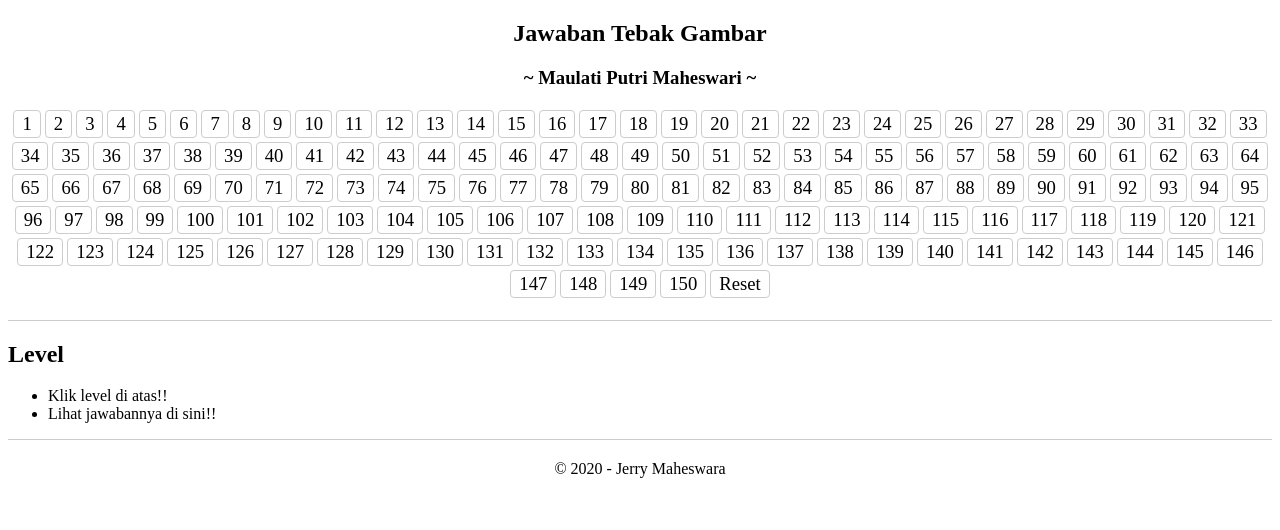
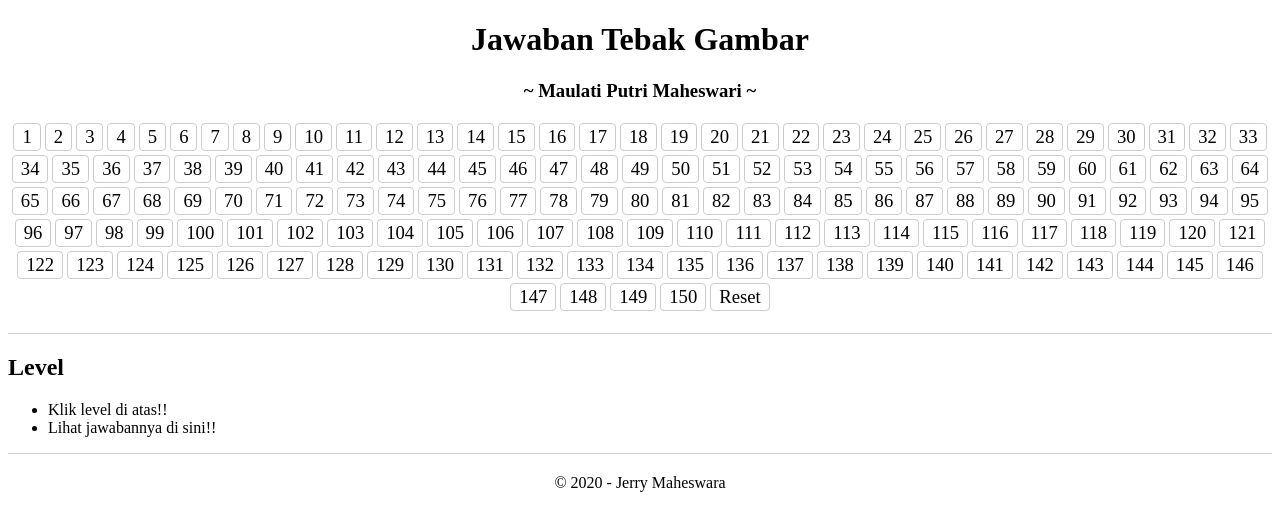
Before and after one commit to daanrama/tebakgambar-1, a plain HTML site: page index.html in a window 1280 px wide. Drawn offline with Linux system fonts and the light colour scheme.

Commit message:
Update index.html

```diff
--- a/index.html
+++ b/index.html
@@ -12,7 +12,7 @@
     </head>
     <body>
         <div align="center">
-            <h2>Jawaban Tebak Gambar</h2>
+            <h1>Jawaban Tebak Gambar</h1>
             <h3>~ Maulati Putri Maheswari ~</h3>
         </div>
         <div id="levelContainer">
```
